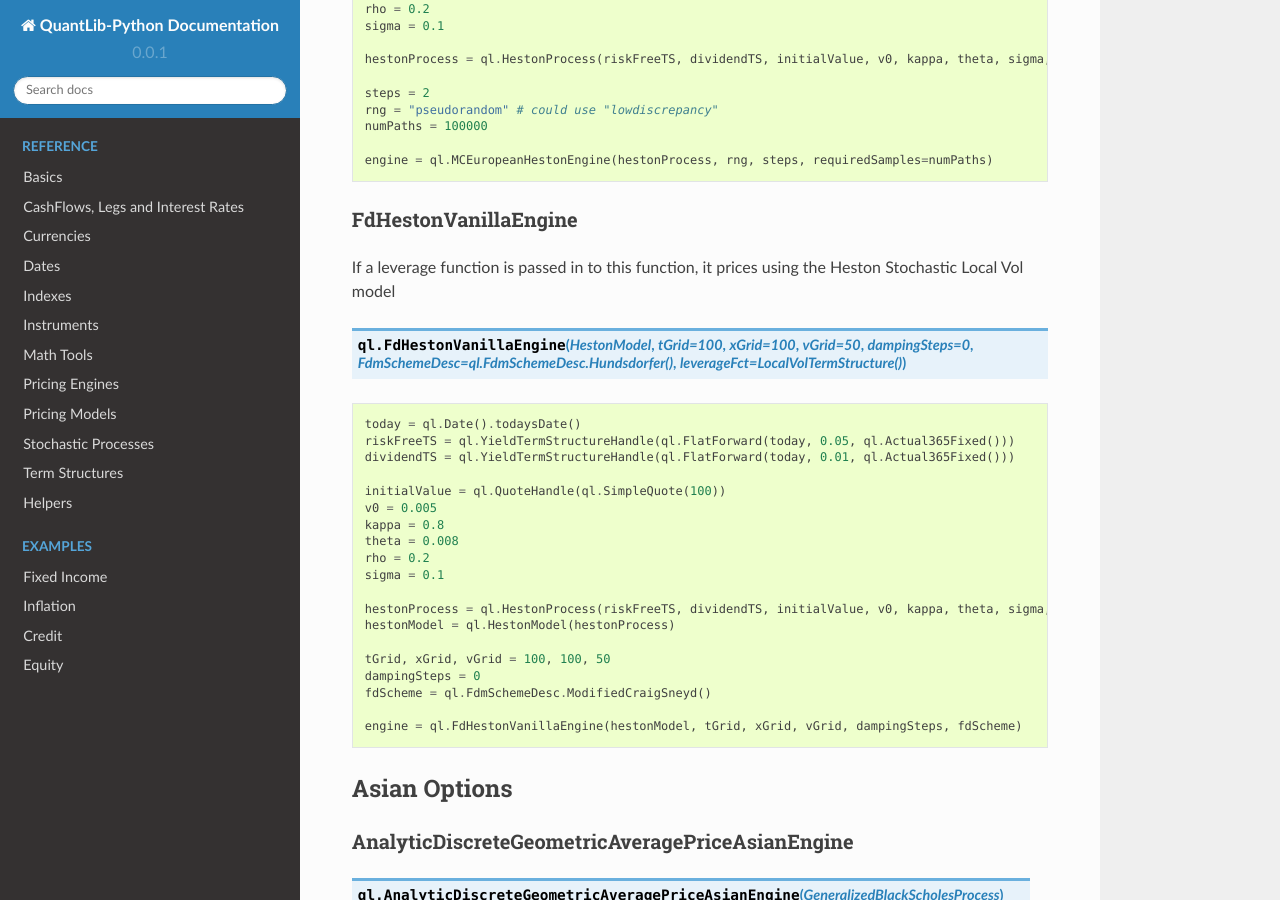
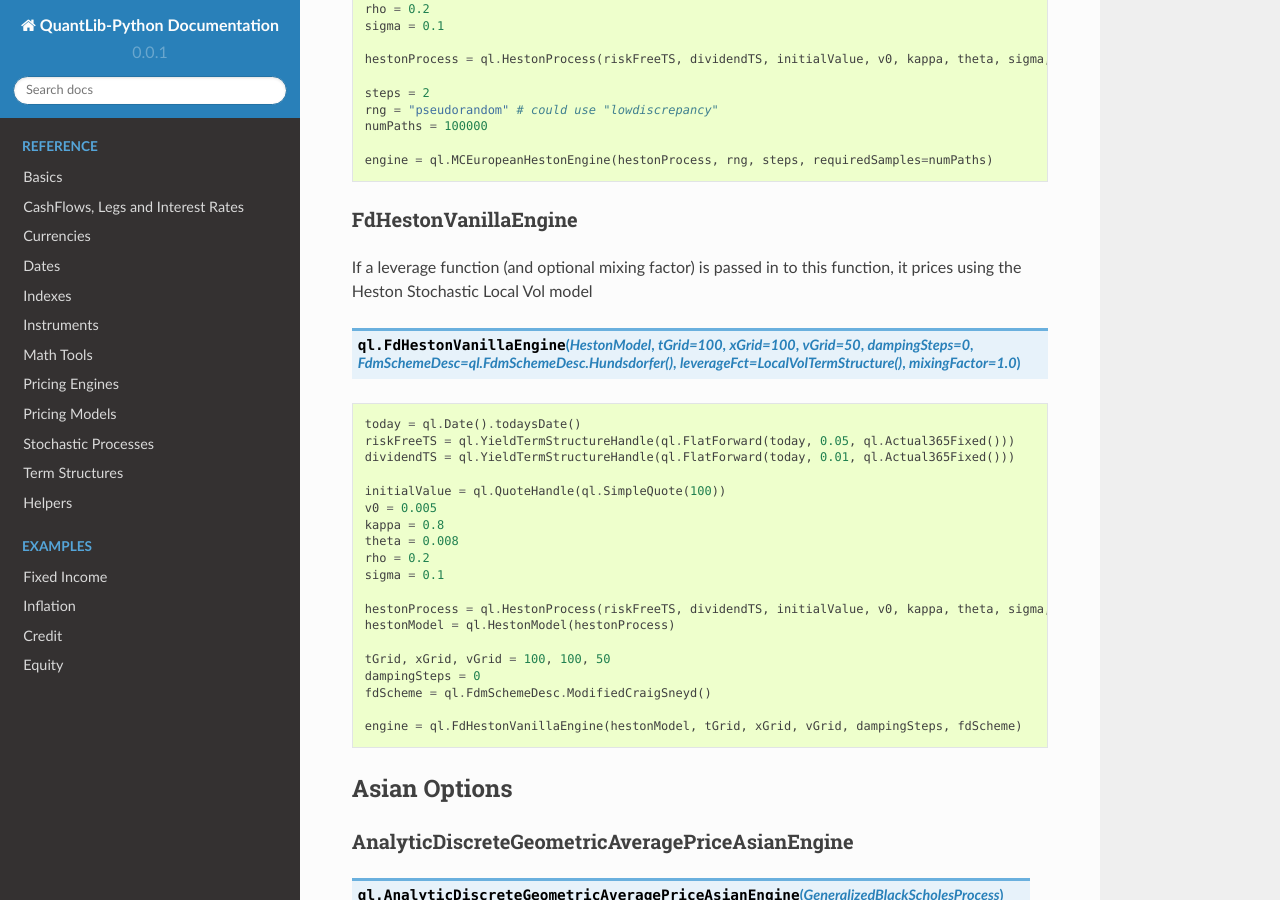
Before and after one commit to nhaga/QuantLib-Python-Docs, a Sphinx documentation site: the page built from docs/pricing_engines/options.rst, in a window 1280 px wide and 900 px high, scrolled down 2369 px. Built offline with Sphinx 7.4.7 and the Read the Docs theme 2.0.0, drawn with Linux system fonts in a browser that asks for light colours; formulas are drawn with MathJax 3; some of the changed text lies outside the part shown.

Commit message:
Updating SV process and pricing engines with mixingFactor

```diff
--- a/docs/pricing_engines/options.rst
+++ b/docs/pricing_engines/options.rst
@@ -138,9 +138,9 @@
 FdHestonVanillaEngine
 ---------------------
 
-If a leverage function is passed in to this function, it prices using the Heston Stochastic Local Vol model
+If a leverage function (and optional mixing factor) is passed in to this function, it prices using the Heston Stochastic Local Vol model
 
-.. function:: ql.FdHestonVanillaEngine(HestonModel, tGrid=100, xGrid=100, vGrid=50, dampingSteps=0, FdmSchemeDesc=ql.FdmSchemeDesc.Hundsdorfer(), leverageFct=LocalVolTermStructure())
+.. function:: ql.FdHestonVanillaEngine(HestonModel, tGrid=100, xGrid=100, vGrid=50, dampingSteps=0, FdmSchemeDesc=ql.FdmSchemeDesc.Hundsdorfer(), leverageFct=LocalVolTermStructure(), mixingFactor=1.0)
 
 .. code-block:: python
 
@@ -320,7 +320,9 @@
 FdHestonBarrierEngine
 ---------------------
 
-.. function:: ql.FdHestonBarrierEngine(HestonModel, tGrid=100, xGrid=100, vGrid=50, dampingSteps=0, FdmSchemeDesc=ql.FdmSchemeDesc.Hundsdorfer(), leverageFct=LocalVolTermStructure())
+If a leverage function (and optional mixing factor) is passed in to this function, it prices using the Heston Stochastic Local Vol model
+
+.. function:: ql.FdHestonBarrierEngine(HestonModel, tGrid=100, xGrid=100, vGrid=50, dampingSteps=0, FdmSchemeDesc=ql.FdmSchemeDesc.Hundsdorfer(), leverageFct=LocalVolTermStructure(), mixingFactor=1.0)
 
 .. code-block:: python
 
@@ -374,7 +376,9 @@
 FdHestonDoubleBarrierEngine
 ---------------------------
 
-.. function:: ql.FdHestonDoubleBarrierEngine(HestonModel, tGrid=100, xGrid=100, vGrid=50, dampingSteps=0, FdmSchemeDesc=ql.FdmSchemeDesc.Hundsdorfer(), leverageFct=LocalVolTermStructure())
+If a leverage function (and optional mixing factor) is passed in to this function, it prices using the Heston Stochastic Local Vol model
+
+.. function:: ql.FdHestonDoubleBarrierEngine(HestonModel, tGrid=100, xGrid=100, vGrid=50, dampingSteps=0, FdmSchemeDesc=ql.FdmSchemeDesc.Hundsdorfer(), leverageFct=LocalVolTermStructure(), mixingFactor=1.0)
 
 .. code-block:: python
 
--- a/docs/stochastic_processes.rst
+++ b/docs/stochastic_processes.rst
@@ -217,14 +217,16 @@
     timeStepsPerYear = 365
     nBins = 201
     calibrationPaths = 2**15
+    mandatoryDates = []
+    mixingFactor = 0.9
 
     generatorFactory = ql.MTBrownianGeneratorFactory()
 
     hestonModel = ql.HestonModel(hestonProcess)
-    stochLocalMcModel = ql.HestonSLVMCModel(localVol, hestonModel, generatorFactory, endDate, timeStepsPerYear, nBins, calibrationPaths)
+    stochLocalMcModel = ql.HestonSLVMCModel(localVol, hestonModel, generatorFactory, endDate, timeStepsPerYear, nBins, calibrationPaths, mandatoryDates, mixingFactor)
     leverageFct = stochLocalMcModel.leverageFunction()
 
-    process = ql.HestonSLVProcess(hestonProcess, leverageFct)
+    process = ql.HestonSLVProcess(hestonProcess, leverageFct, mixingFactor)
 
 
 BatesProcess
```
